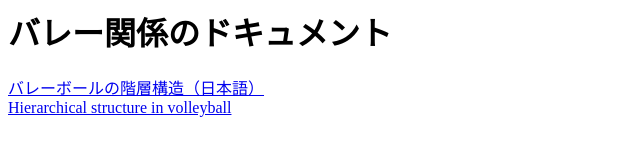
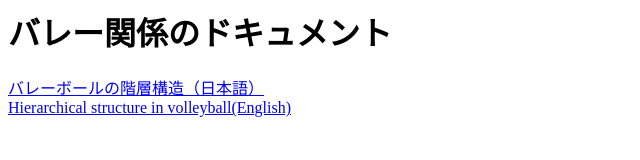
Before and after one commit to MinchiMinchi/volleyball_docs, a plain HTML site: page index.html in a window 1280 px wide. Shown: the full height of the page, 0-640 px from the left. Drawn offline with Linux system fonts and the light colour scheme.

Commit message:
Update index.html

```diff
--- a/index.html
+++ b/index.html
@@ -2,4 +2,4 @@
 
 <a href="layer/layer_jp__20241106.jpg">バレーボールの階層構造（日本語）</a>
 <br>
-<a href="layer/layer_en_20241106.jpg">Hierarchical structure in volleyball</a>
+<a href="layer/layer_en_20241106.jpg">Hierarchical structure in volleyball(English)</a>
```
